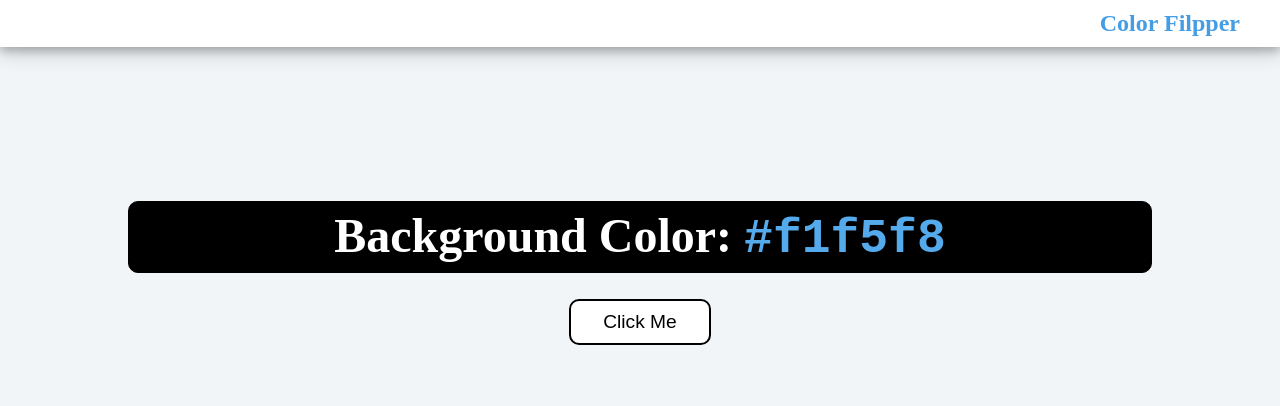
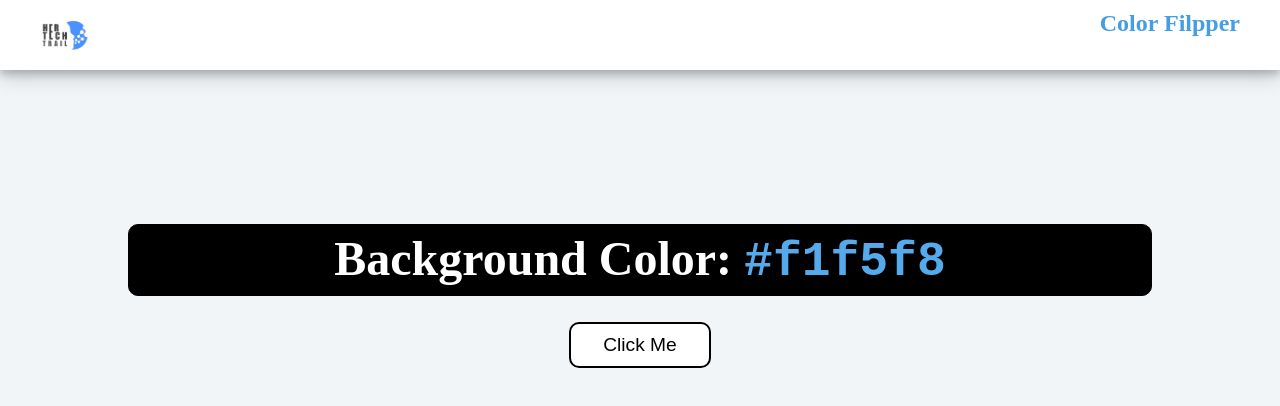
Before and after one commit to favour748/hertectial-test, a plain HTML site: page index.html in a window 1280 px wide. Drawn offline with Linux system fonts and the light colour scheme; the site is published under a folder, as on GitHub Pages, so addresses that start at the root find nothing.

Commit message:
fixed image logo

```diff
--- a/index.html
+++ b/index.html
@@ -9,7 +9,7 @@
   <body>
     <nav>
       <div class="nav-center">
-        <img src="/HHT_main_logo.png" alt="" srcset="" class="img"/>
+        <img src="./HHT_main_logo.png" alt="" srcset="" class="img"/>
         <h4>Color Filpper</h4>
 
         </ul>
```
